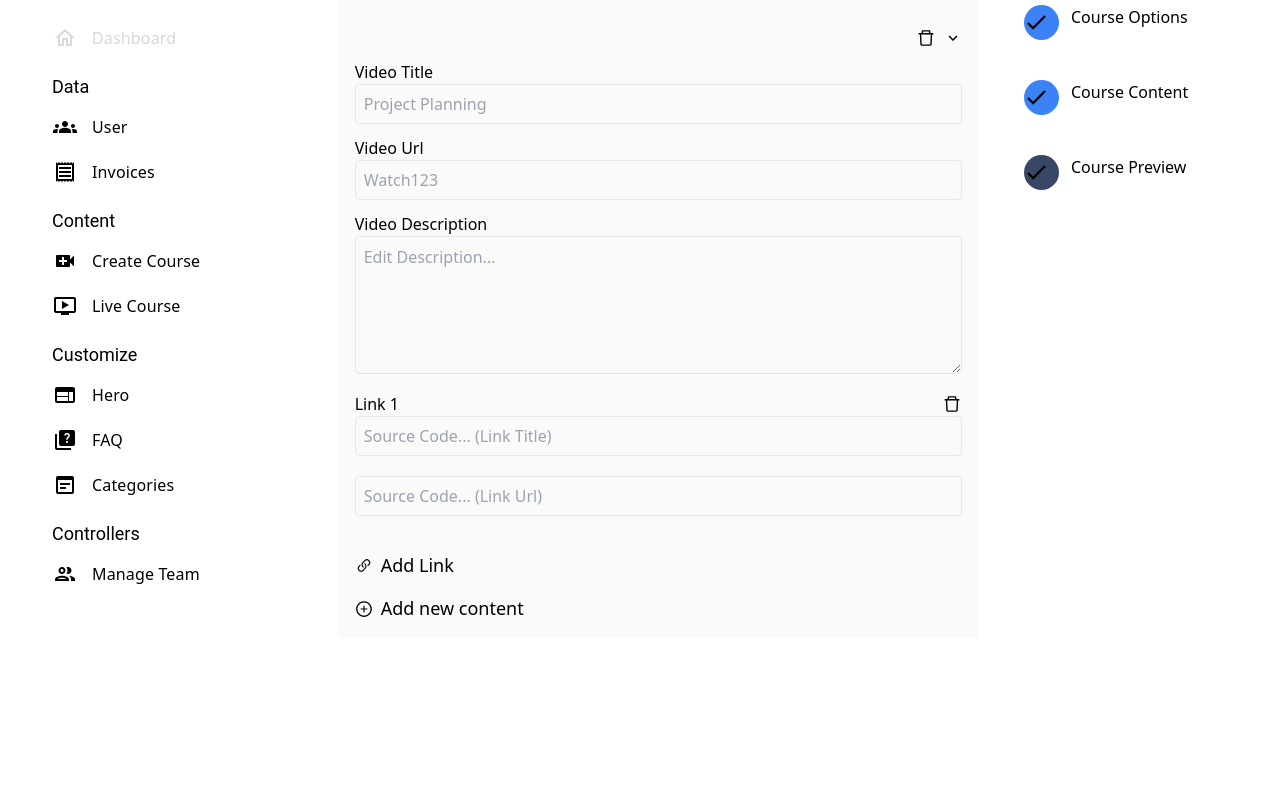
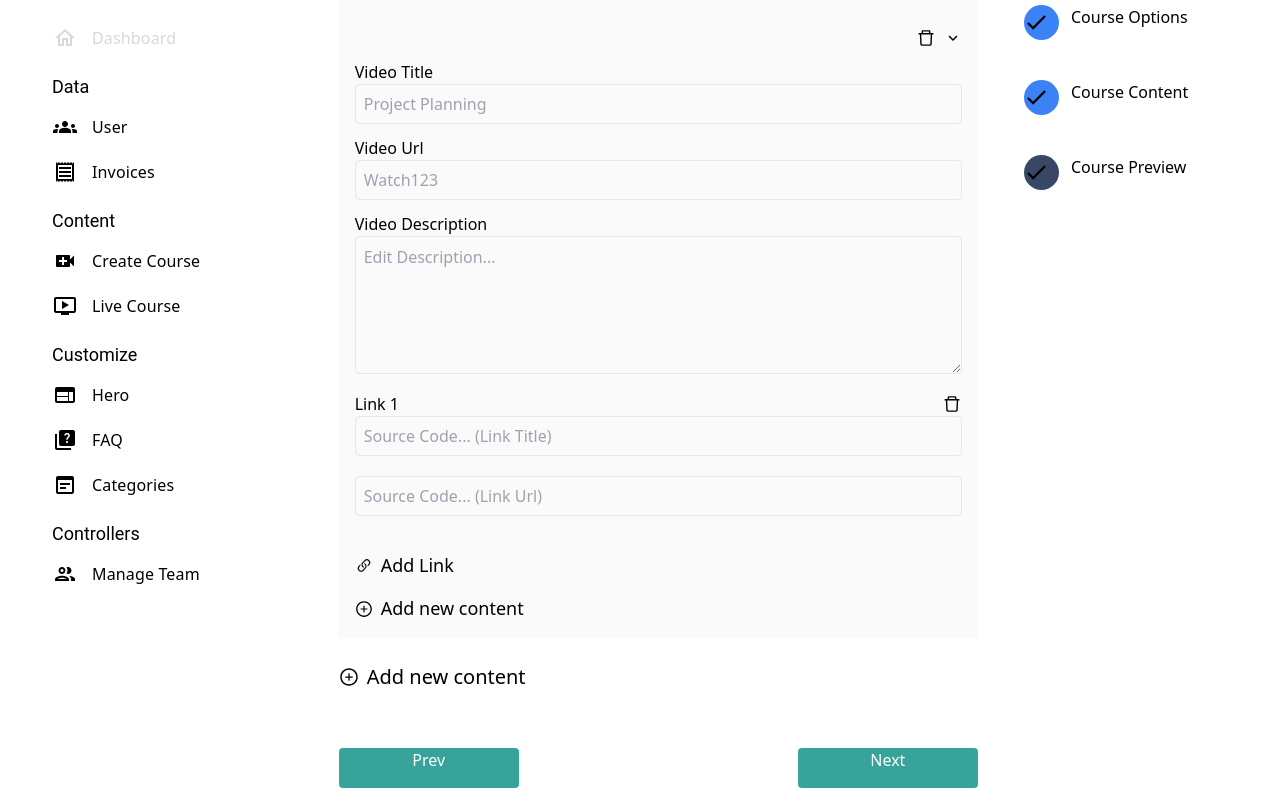
Before and after one commit to MutantBaby/LMS, a Next.js app in the folder client/: page /admin/create-course in a window 1280 px wide. Shown: the part 190-990 px from the top of the page. Before the commit the page ends 840 px from the top, so only its background shows below. Built offline with nearby package versions, Linux system fonts and the light colour scheme; no server answers.

Commit message:
impl form

```diff
--- a/client/app/_components/Admin/Course/CourseContent.tsx
+++ b/client/app/_components/Admin/Course/CourseContent.tsx
@@ -18,7 +18,7 @@ type Props = {
 const CourseContent: FC<Props> = ({
   active,
   setActive,
-  handleSubmit,
+  handleSubmit: handleCourseSubmit,
   courseContentData,
   setCourseContentData,
 }) => {
@@ -26,6 +26,10 @@ const CourseContent: FC<Props> = ({
   const [isCollapsed, setIsCollapsed] = useState(
     Array(courseContentData.length).fill(false)
   );
+
+  const handleSubmit = (e: any) => {
+    e.preventDefault();
+  };
 
   const handleCollapseToggle = (index: number) => {
     const updatedCollapsed = [...isCollapsed];
@@ -74,6 +78,48 @@ const CourseContent: FC<Props> = ({
         },
       ]);
     }
+  };
+
+  const addNewSection = () => {
+    if (
+      courseContentData[courseContentData.length - 1].title === "" ||
+      courseContentData[courseContentData.length - 1].videoUrl === "" ||
+      courseContentData[courseContentData.length - 1].description === "" ||
+      courseContentData[courseContentData.length - 1].links[0].url === "" ||
+      courseContentData[courseContentData.length - 1].links[0].title === ""
+    )
+      return toast.error("Please Fill All The Fields");
+    else {
+      setActiveSection(activeSection + 1);
+
+      setCourseContentData([
+        ...courseContentData,
+        {
+          title: "",
+          videoUrl: "",
+          description: "",
+          videoSection: `Untitled Section ${activeSection}`,
+          links: [{ title: "", url: "" }],
+        },
+      ]);
+    }
+  };
+
+  const prevButton = () => {
+    setActive(active - 1);
+  };
+
+  const handleOptions = () => {
+    if (
+      courseContentData[courseContentData.length - 1].title !== "" &&
+      courseContentData[courseContentData.length - 1].videoUrl !== "" &&
+      courseContentData[courseContentData.length - 1].description !== "" &&
+      courseContentData[courseContentData.length - 1].links[0].url !== "" &&
+      courseContentData[courseContentData.length - 1].links[0].title !== ""
+    ) {
+      setActive(active + 1);
+      handleCourseSubmit();
+    } else toast.error("Please Fill All The Fields");
   };
 
   return (
@@ -284,7 +330,29 @@ const CourseContent: FC<Props> = ({
             </div>
           );
         })}
+
+        <br />
+        <div
+          className="flex items-center text-[20px] dark:text-white text-black cursor-pointer"
+          onClick={() => addNewSection()}>
+          <AiOutlinePlusCircle className="mr-2" />
+          Add new content
+        </div>
       </form>
+
+      <br />
+      <div className="w-full flex items-center justify-between">
+        <div
+          className="w-full 800px:w-[180px] cursor-pointer h-[40px] bg-[#37a39a] text-center text-[#fff] rounded mt-8 "
+          onClick={() => prevButton()}>
+          Prev
+        </div>
+        <div
+          className="w-full 800px:w-[180px] cursor-pointer h-[40px] bg-[#37a39a] text-center text-[#fff] rounded mt-8 "
+          onClick={() => handleOptions()}>
+          Next
+        </div>
+      </div>
     </div>
   );
 };
```
